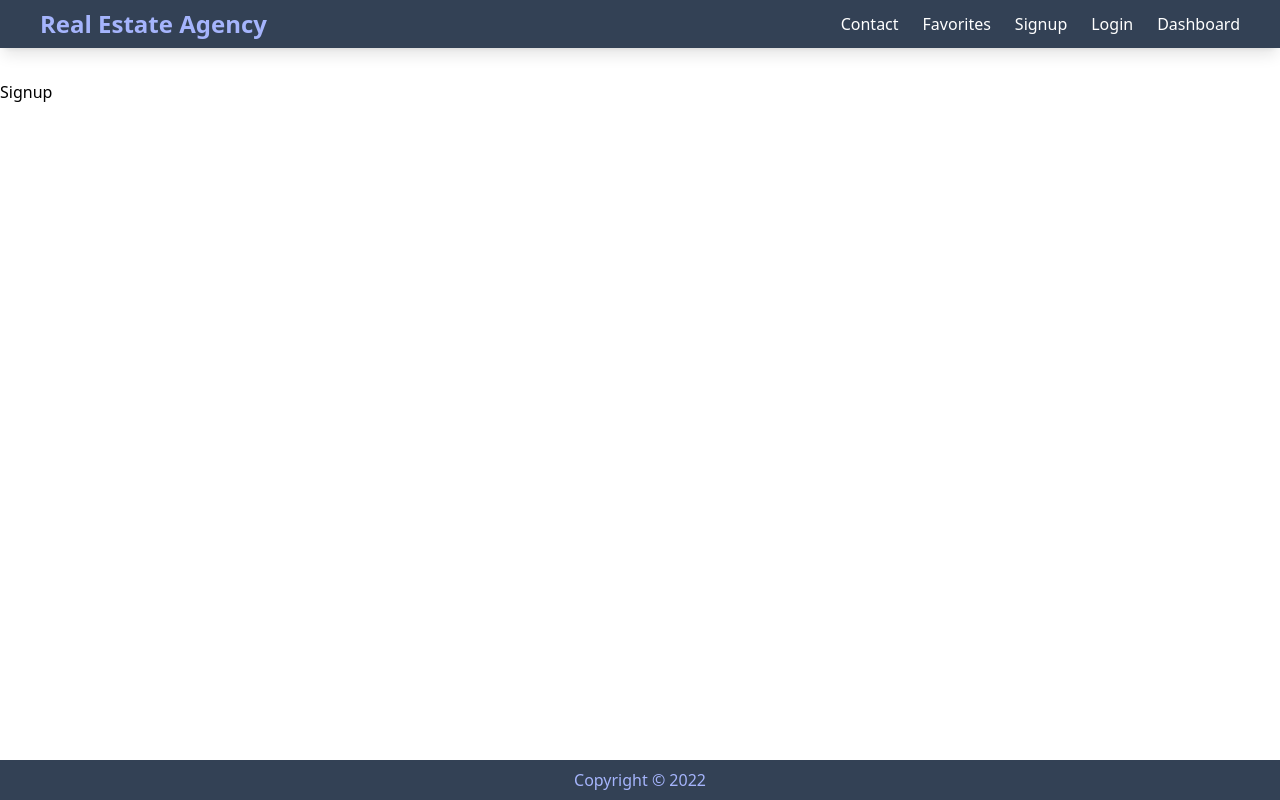
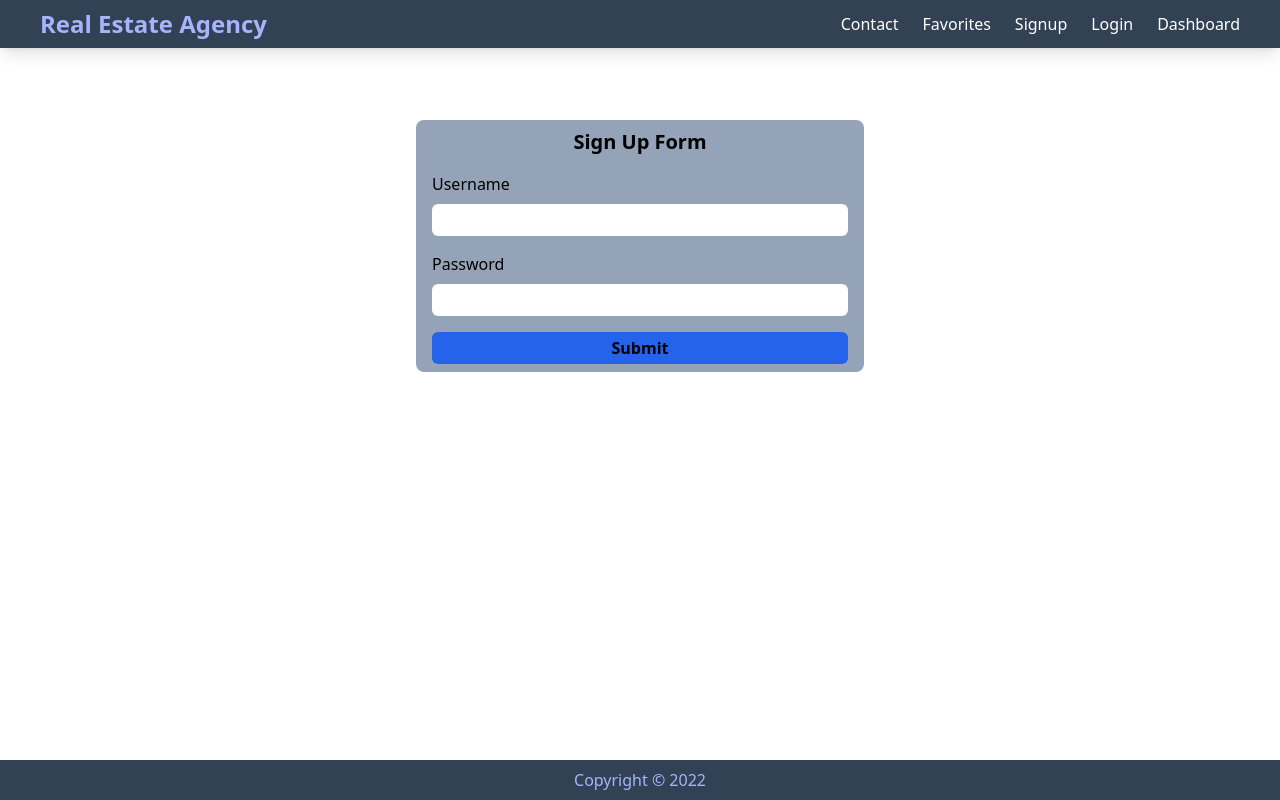
Before and after one commit to nacim84/real-estate-agency, a React (Create React App) app: page /signup in a window 1280 px wide. Built offline with nearby package versions, Linux system fonts and the light colour scheme.

Commit message:
Add Sign Up Form

```diff
--- a/src/pages/Signup.js
+++ b/src/pages/Signup.js
@@ -1,5 +1,38 @@
 import React from "react";
 
 export default function Signup() {
-  return <div>Signup</div>;
+  return (
+    <div className="flex flex-col w-screen items-center">
+      <div className="mt-10 bg-slate-400 w-full max-w-md rounded-lg px-4 py-2">
+        <h1 className="text-xl font-bold text-center">Sign Up Form</h1>
+        <form
+          className="mt-4 flex flex-col space-y-4 w-full"
+          action=""
+          name="signUpForm"
+        >
+          <div className="flex flex-col space-y-2">
+            <label htmlFor="username">Username</label>
+            <input
+              className="px-2 py-1 rounded-md "
+              id="username"
+              name="username"
+              type="text"
+            />
+          </div>
+          <div className="flex flex-col space-y-2">
+            <label htmlFor="password">Password</label>
+            <input
+              className="px-2 py-1 rounded-md "
+              id="password"
+              name="password"
+              type="password"
+            />
+          </div>
+          <div className="bg-blue-600 rounded-md px-4 py-1 text-center font-bold">
+            <button className="">Submit</button>
+          </div>
+        </form>
+      </div>
+    </div>
+  );
 }
```
Also changed, not shown: public/index.html (+4 -4 lines).
